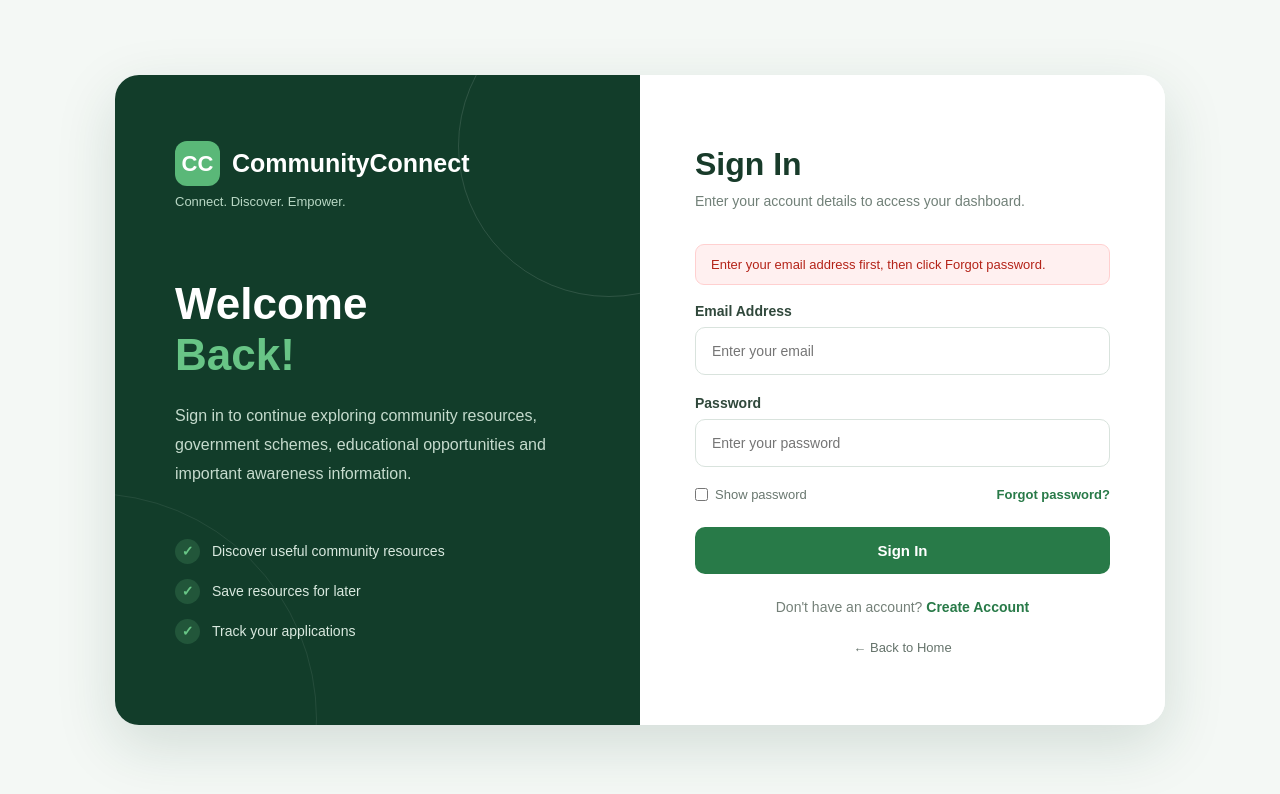
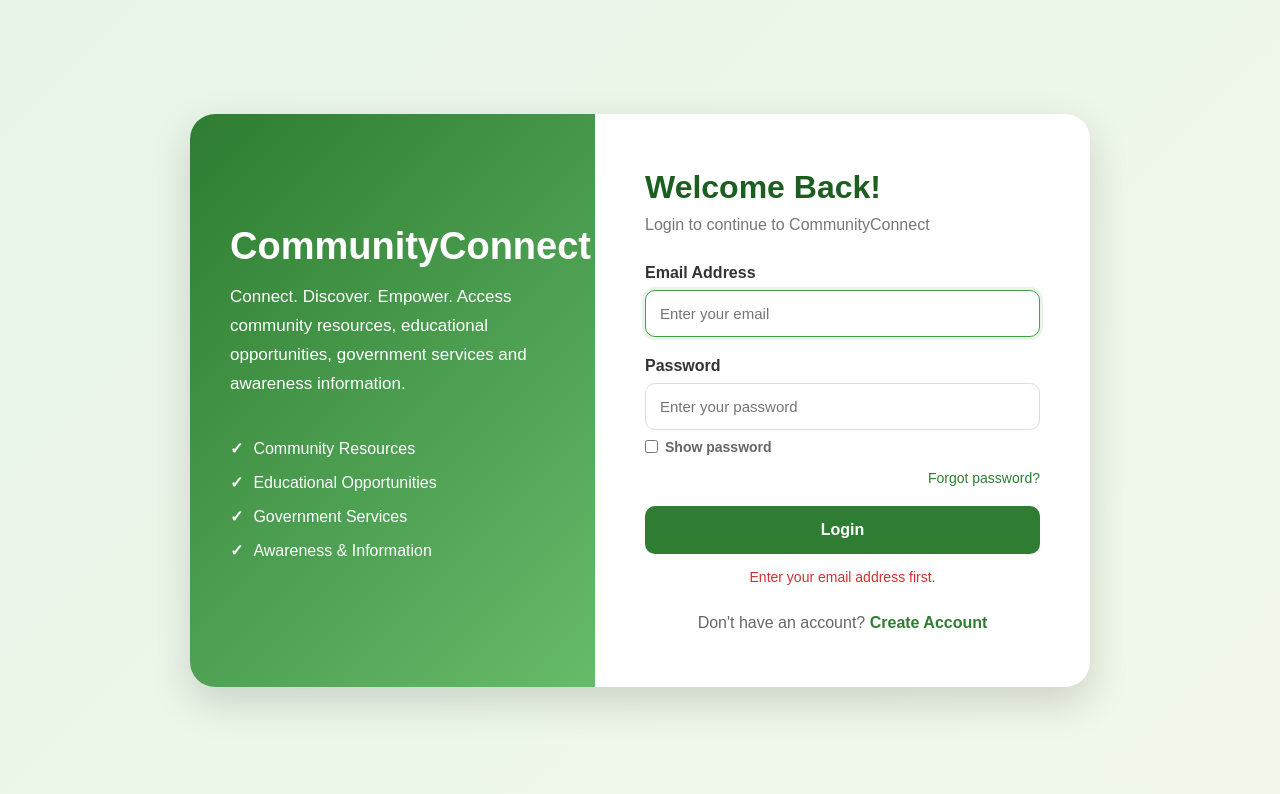
Before and after one commit to sreevavvediyappan-lang/Community-Resource-and-Awareness-Portal-project, a plain HTML site: page login.html in a window 1280 px wide. Both pictures are taken after a click on the link "Forgot password?". Drawn offline with Linux system fonts and the light colour scheme; no server answers.

Commit message:
Update login.html

```diff
--- a/login.html
+++ b/login.html
@@ -3,293 +3,197 @@
 <head>
     <meta charset="UTF-8">
     <meta name="viewport" content="width=device-width, initial-scale=1.0">
-
     <title>Login | CommunityConnect</title>
 
     <style>
         * {
+            box-sizing: border-box;
             margin: 0;
             padding: 0;
-            box-sizing: border-box;
-            font-family: Arial, Helvetica, sans-serif;
+            font-family: Arial, sans-serif;
         }
 
         body {
             min-height: 100vh;
-            background: #f4f8f5;
+            background: linear-gradient(135deg, #e8f5e9, #f1f8e9);
             display: flex;
+            justify-content: center;
             align-items: center;
-            justify-content: center;
-            padding: 30px;
+            padding: 20px;
         }
 
-        .login-wrapper {
-            width: 100%;
-            max-width: 1050px;
-            min-height: 650px;
+        .container {
+            width: 900px;
+            max-width: 100%;
+            min-height: 560px;
             background: white;
-            border-radius: 24px;
+            border-radius: 25px;
             overflow: hidden;
-            display: grid;
-            grid-template-columns: 1fr 1fr;
-            box-shadow: 0 20px 60px rgba(20, 70, 45, 0.15);
+            box-shadow: 0 15px 40px rgba(0, 0, 0, 0.15);
+            display: flex;
         }
 
-        .login-left {
-            background: #123d2a;
+        /* LEFT SIDE */
+        .left {
+            width: 45%;
+            background: linear-gradient(135deg, #2e7d32, #66bb6a);
             color: white;
-            padding: 60px;
+            padding: 55px 40px;
             display: flex;
             flex-direction: column;
             justify-content: center;
-            position: relative;
-            overflow: hidden;
         }
 
-        .login-left::before {
-            content: "";
-            position: absolute;
-            width: 300px;
-            height: 300px;
-            border: 1px solid rgba(255,255,255,0.12);
-            border-radius: 50%;
-            right: -120px;
-            top: -80px;
+        .left h1 {
+            font-size: 38px;
+            margin-bottom: 15px;
         }
 
-        .login-left::after {
-            content: "";
-            position: absolute;
-            width: 450px;
-            height: 450px;
-            border: 1px solid rgba(255,255,255,0.08);
-            border-radius: 50%;
-            left: -250px;
-            bottom: -220px;
+        .left p {
+            font-size: 17px;
+            line-height: 1.7;
+            margin-bottom: 25px;
         }
 
-        .brand {
-            position: relative;
-            z-index: 2;
-            margin-bottom: 70px;
+        .features {
+            list-style: none;
         }
 
-        .logo {
-            display: flex;
-            align-items: center;
-            gap: 12px;
-            font-size: 25px;
-            font-weight: 800;
+        .features li {
+            margin: 15px 0;
+            font-size: 16px;
         }
 
-        .logo-icon {
-            width: 45px;
-            height: 45px;
-            background: #5ab878;
-            border-radius: 12px;
-            display: flex;
-            align-items: center;
-            justify-content: center;
-            color: white;
-            font-size: 22px;
+        .features li::before {
+            content: "✓";
+            font-weight: bold;
+            margin-right: 10px;
         }
 
-        .tagline {
-            margin-top: 8px;
-            color: #b8d7c4;
-            font-size: 13px;
+        /* RIGHT SIDE */
+        .right {
+            width: 55%;
+            padding: 55px 50px;
+            display: flex;
+            flex-direction: column;
+            justify-content: center;
         }
 
-        .welcome {
-            position: relative;
-            z-index: 2;
-        }
-
-        .welcome h1 {
-            font-size: 44px;
-            line-height: 1.15;
-            margin-bottom: 22px;
-        }
-
-        .welcome h1 span {
-            color: #68c586;
-        }
-
-        .welcome p {
-            color: #c5dbcd;
-            font-size: 16px;
-            line-height: 1.8;
-            max-width: 430px;
-        }
-
-        .benefits {
-            position: relative;
-            z-index: 2;
-            margin-top: 35px;
-        }
-
-        .benefit {
-            display: flex;
-            align-items: center;
-            gap: 12px;
-            margin: 15px 0;
-            color: #d9e9df;
-            font-size: 14px;
-        }
-
-        .check {
-            width: 25px;
-            height: 25px;
-            border-radius: 50%;
-            background: rgba(104, 197, 134, 0.18);
-            color: #68c586;
-            display: flex;
-            align-items: center;
-            justify-content: center;
-            font-weight: bold;
-        }
-
-        .login-right {
-            padding: 55px;
-            display: flex;
-            align-items: center;
-            justify-content: center;
-            background: #ffffff;
-        }
-
-        .form-box {
-            width: 100%;
-            max-width: 420px;
-        }
-
-        .form-header {
-            margin-bottom: 35px;
-        }
-
-        .form-header h2 {
+        .right h2 {
+            color: #1b5e20;
             font-size: 32px;
-            color: #183b2a;
             margin-bottom: 10px;
         }
 
-        .form-header p {
-            color: #718078;
-            font-size: 14px;
+        .subtitle {
+            color: #777;
+            margin-bottom: 30px;
         }
 
         .form-group {
             margin-bottom: 20px;
         }
 
-        .form-group label {
+        label {
             display: block;
             margin-bottom: 8px;
-            color: #30483b;
-            font-size: 14px;
-            font-weight: 600;
+            color: #333;
+            font-weight: bold;
         }
 
-        .input-box input {
+        input[type="email"],
+        input[type="password"],
+        input[type="text"] {
             width: 100%;
-            padding: 15px 16px;
-            border: 1px solid #d9e3dd;
+            padding: 14px;
+            border: 1px solid #ddd;
             border-radius: 10px;
+            font-size: 15px;
             outline: none;
-            font-size: 14px;
-            color: #25372e;
-            transition: 0.3s;
         }
 
-        .input-box input:focus {
-            border-color: #3d9b5e;
-            box-shadow: 0 0 0 3px rgba(61, 155, 94, 0.10);
+        input:focus {
+            border-color: #43a047;
+            box-shadow: 0 0 0 3px rgba(67, 160, 71, 0.12);
         }
 
-        .password-row {
-            display: flex;
-            justify-content: space-between;
-            align-items: center;
-            margin-bottom: 25px;
-            font-size: 13px;
+        .password-box {
+            position: relative;
         }
 
-        .remember {
+        .password-box input {
+            padding-right: 45px;
+        }
+
+        .show-password {
+            margin-top: 9px;
             display: flex;
             align-items: center;
             gap: 7px;
-            color: #69776f;
+            font-size: 14px;
+            color: #666;
         }
 
-        .remember input {
-            accent-color: #287a48;
+        .show-password input {
+            width: auto;
+        }
+
+        .options {
+            display: flex;
+            justify-content: flex-end;
+            margin-top: -5px;
+            margin-bottom: 20px;
         }
 
         .forgot {
-            color: #287a48;
+            color: #2e7d32;
             text-decoration: none;
-            font-weight: 600;
+            font-size: 14px;
+            cursor: pointer;
         }
 
         .forgot:hover {
             text-decoration: underline;
         }
 
-        .login-btn {
+        button {
             width: 100%;
+            padding: 15px;
             border: none;
-            padding: 15px;
             border-radius: 10px;
-            background: #287a48;
+            background: #2e7d32;
             color: white;
-            font-size: 15px;
-            font-weight: 700;
+            font-size: 16px;
+            font-weight: bold;
             cursor: pointer;
             transition: 0.3s;
         }
 
-        .login-btn:hover {
-            background: #1f643b;
-            transform: translateY(-1px);
+        button:hover {
+            background: #1b5e20;
         }
 
-        .login-btn:disabled {
-            opacity: 0.7;
+        button:disabled {
+            background: #9e9e9e;
             cursor: not-allowed;
-            transform: none;
         }
 
         .message {
-            display: none;
-            padding: 12px 15px;
-            border-radius: 9px;
-            margin-bottom: 18px;
-            font-size: 13px;
-        }
-
-        .error {
-            display: block;
-            background: #fff0f0;
-            color: #b42318;
-            border: 1px solid #ffd0d0;
-        }
-
-        .success {
-            display: block;
-            background: #edf9f1;
-            color: #24733e;
-            border: 1px solid #c9ead3;
+            margin-top: 15px;
+            text-align: center;
+            font-size: 14px;
+            min-height: 20px;
         }
 
         .signup-text {
             text-align: center;
             margin-top: 25px;
-            color: #748078;
-            font-size: 14px;
+            color: #666;
         }
 
         .signup-text a {
-            color: #287a48;
-            font-weight: 700;
+            color: #2e7d32;
+            font-weight: bold;
             text-decoration: none;
         }
 
@@ -297,59 +201,22 @@
             text-decoration: underline;
         }
 
-        .home-link {
-            display: block;
-            text-align: center;
-            margin-top: 25px;
-            color: #65736b;
-            text-decoration: none;
-            font-size: 13px;
+        @media (max-width: 700px) {
+            .container {
+                flex-direction: column;
             }
 
-        .home-link:hover {
-            color: #287a48;
+            .left,
+            .right {
+                width: 100%;
             }
 
-        @media (max-width: 800px) {
-
-            body {
-                padding: 15px;
+            .left {
+                padding: 35px;
             }
 
-            .login-wrapper {
-                grid-template-columns: 1fr;
-            }
-
-            .login-left {
+            .right {
                 padding: 40px 30px;
-                min-height: 400px;
-            }
-
-            .brand {
-                margin-bottom: 40px;
-            }
-
-            .welcome h1 {
-                font-size: 34px;
-            }
-
-            .login-right {
-                padding: 40px 25px;
-            }
-        }
-
-        @media (max-width: 450px) {
-
-            .login-left {
-                padding: 35px 22px;
-            }
-
-            .login-right {
-                padding: 35px 20px;
-            }
-
-            .welcome h1 {
-                font-size: 30px;
             }
         }
     </style>
@@ -357,85 +224,37 @@
 
 <body>
 
-<div class="login-wrapper">
+<div class="container">
 
-    <div class="login-left">
+    <div class="left">
+        <h1>CommunityConnect</h1>
 
-        <div class="brand">
+        <p>
+            Connect. Discover. Empower.
+            Access community resources, educational opportunities,
+            government services and awareness information.
+        </p>
 
-            <div class="logo">
-                <div class="logo-icon">CC</div>
-                <span>CommunityConnect</span>
+        <ul class="features">
+            <li>Community Resources</li>
+            <li>Educational Opportunities</li>
+            <li>Government Services</li>
+            <li>Awareness & Information</li>
+        </ul>
     </div>
 
-            <div class="tagline">
-                Connect. Discover. Empower.
-            </div>
+    <div class="right">
 
-        </div>
+        <h2>Welcome Back!</h2>
 
-        <div class="welcome">
-
-            <h1>
-                Welcome<br>
-                <span>Back!</span>
-            </h1>
-
-            <p>
-                Sign in to continue exploring community resources,
-                government schemes, educational opportunities and
-                important awareness information.
+        <p class="subtitle">
+            Login to continue to CommunityConnect
         </p>
-
-        </div>
-
-        <div class="benefits">
-
-            <div class="benefit">
-                <div class="check">✓</div>
-                Discover useful community resources
-            </div>
-
-            <div class="benefit">
-                <div class="check">✓</div>
-                Save resources for later
-            </div>
-
-            <div class="benefit">
-                <div class="check">✓</div>
-                Track your applications
-            </div>
-
-        </div>
-
-    </div>
-
-
-    <div class="login-right">
-
-        <div class="form-box">
-
-            <div class="form-header">
-
-                <h2>Sign In</h2>
-
-                <p>
-                    Enter your account details to access your dashboard.
-                </p>
-
-            </div>
-
-            <div id="message" class="message"></div>
 
         <form id="loginForm">
 
             <div class="form-group">
-
-                    <label for="email">
-                        Email Address
-                    </label>
-
-                    <div class="input-box">
+                <label for="email">Email Address</label>
 
                 <input
                     type="email"
@@ -443,19 +262,13 @@
                     placeholder="Enter your email"
                     required
                 >
-
             </div>
-
-                </div>
-
 
             <div class="form-group">
 
-                    <label for="password">
-                        Password
-                    </label>
+                <label for="password">Password</label>
 
-                    <div class="input-box">
+                <div class="password-box">
 
                     <input
                         type="password"
@@ -466,56 +279,38 @@
 
                 </div>
 
-                </div>
-
-
-                <div class="password-row">
-
-                    <label class="remember">
-
+                <label class="show-password">
                     <input type="checkbox" id="showPassword">
-
                     Show password
-
                 </label>
-
-                    <a href="#" class="forgot" id="forgotPassword">
-                        Forgot password?
-                    </a>
 
             </div>
 
+            <div class="options">
+                <a class="forgot" id="forgotPassword">
+                    Forgot password?
+                </a>
+            </div>
 
-                <button type="submit" class="login-btn" id="loginButton">
-                    Sign In
+            <button type="submit" id="loginButton">
+                Login
             </button>
+
+            <div class="message" id="message"></div>
 
         </form>
 
-
-            <div class="signup-text">
-
+        <p class="signup-text">
             Don't have an account?
             <a href="signup.html">Create Account</a>
-
-            </div>
-
-
-            <a href="index.html" class="home-link">
-                ← Back to Home
-            </a>
-
-        </div>
+        </p>
 
     </div>
 
 </div>
 
 
-<!-- =========================================================
-     FIREBASE LOGIN
-========================================================= -->
-
+<!-- FIREBASE -->
 <script type="module">
 
     import { initializeApp }
@@ -524,125 +319,94 @@
     import {
         getAuth,
         signInWithEmailAndPassword,
-        sendPasswordResetEmail
+        sendPasswordResetEmail,
+        onAuthStateChanged
     }
     from "https://www.gstatic.com/firebasejs/12.0.0/firebase-auth.js";
 
 
-    /* =====================================================
-       YOUR FIREBASE CONFIGURATION
-    ===================================================== */
-
+    // Firebase configuration
     const firebaseConfig = {
 
-        apiKey: "YOUR_API_KEY",
+        apiKey: "AIzaSyDpm8pHtGj_6pTw_ltZqpbHDWuF1G7KgZ4",
 
-        authDomain: "YOUR_PROJECT_ID.firebaseapp.com",
+        authDomain:
+            "community-resourses.firebaseapp.com",
 
-        projectId: "YOUR_PROJECT_ID",
+        projectId:
+            "community-resourses",
 
-        storageBucket: "YOUR_PROJECT_ID.firebasestorage.app",
+        storageBucket:
+            "community-resourses.firebasestorage.app",
 
-        messagingSenderId: "YOUR_MESSAGING_SENDER_ID",
+        messagingSenderId:
+            "556205954035",
 
-        appId: "YOUR_APP_ID"
+        appId:
+            "1:556205954035:web:90c48e1ba4b241bc1ab886",
 
+        measurementId:
+            "G-BSVB77GELT"
     };
 
 
-    /* INITIALIZE FIREBASE */
-
+    // Initialize Firebase
     const app = initializeApp(firebaseConfig);
 
     const auth = getAuth(app);
 
 
-    /* GET HTML ELEMENTS */
-
     const loginForm =
         document.getElementById("loginForm");
 
-    const message =
-        document.getElementById("message");
+    const emailInput =
+        document.getElementById("email");
+
+    const passwordInput =
+        document.getElementById("password");
 
     const showPassword =
         document.getElementById("showPassword");
 
-    const passwordInput =
-        document.getElementById("password");
-
     const loginButton =
         document.getElementById("loginButton");
+
+    const message =
+        document.getElementById("message");
 
     const forgotPassword =
         document.getElementById("forgotPassword");
 
 
-    /* =====================================================
-       SHOW / HIDE PASSWORD
-    ===================================================== */
-
+    // Show / hide password
     showPassword.addEventListener("change", function () {
 
         if (this.checked) {
-
             passwordInput.type = "text";
-
         } else {
-
             passwordInput.type = "password";
-
         }
 
     });
 
 
-    /* =====================================================
-       DISPLAY MESSAGE
-    ===================================================== */
-
-    function showMessage(text, type) {
-
-        message.className = "message " + type;
-
-        message.textContent = text;
-
-    }
-
-
-    /* =====================================================
-       FIREBASE LOGIN
-    ===================================================== */
-
+    // Login
     loginForm.addEventListener("submit", async function (event) {
 
         event.preventDefault();
 
         const email =
-            document.getElementById("email")
-            .value
-            .trim()
-            .toLowerCase();
+            emailInput.value.trim();
 
         const password =
             passwordInput.value;
 
 
-        if (!email || !password) {
-
-            showMessage(
-                "Please enter your email and password.",
-                "error"
-            );
-
-            return;
-
-        }
-
+        message.textContent = "";
+        message.style.color = "#d32f2f";
 
         loginButton.disabled = true;
-
-        loginButton.textContent = "Signing in...";
+        loginButton.textContent = "Logging in...";
 
 
         try {
@@ -654,20 +418,11 @@
                     password
                 );
 
-
-            /* LOGIN SUCCESS */
-
             const user =
                 userCredential.user;
 
 
-            /*
-             * We only store the Firebase user's ID and email.
-             *
-             * IMPORTANT:
-             * The password is NOT stored in localStorage.
-             */
-
+            // Save login information
             localStorage.setItem(
                 "communityConnectLoggedIn",
                 "true"
@@ -684,10 +439,9 @@
             );
 
 
-            showMessage(
-                "Login successful! Opening your dashboard...",
-                "success"
-            );
+            message.style.color = "#2e7d32";
+            message.textContent =
+                "Login successful! Redirecting...";
 
 
             setTimeout(function () {
@@ -695,105 +449,68 @@
                 window.location.href =
                     "dashboard.html";
 
-            }, 1000);
+            }, 800);
 
 
         } catch (error) {
 
             console.error(error);
 
+            if (error.code === "auth/invalid-credential") {
 
-            let errorMessage =
-                "Incorrect email or password. Please try again.";
+                message.textContent =
+                    "Incorrect email or password.";
 
+            }
+            else if (error.code === "auth/user-not-found") {
 
-            if (
-                error.code ===
-                "auth/user-not-found"
-            ) {
+                message.textContent =
+                    "No account found with this email.";
 
-                errorMessage =
-                    "No account found with this email. Please create an account first.";
+            }
+            else if (error.code === "auth/wrong-password") {
+
+                message.textContent =
+                    "Incorrect password.";
+
+            }
+            else if (error.code === "auth/invalid-email") {
+
+                message.textContent =
+                    "Please enter a valid email address.";
+
+            }
+            else {
+
+                message.textContent =
+                    "Login failed. Please try again.";
 
             }
 
-
-            else if (
-                error.code ===
-                "auth/invalid-credential"
-            ) {
-
-                errorMessage =
-                    "Incorrect email or password.";
-
-            }
-
-
-            else if (
-                error.code ===
-                "auth/invalid-email"
-            ) {
-
-                errorMessage =
-                    "Please enter a valid email address.";
-
-            }
-
-
-            else if (
-                error.code ===
-                "auth/too-many-requests"
-            ) {
-
-                errorMessage =
-                    "Too many login attempts. Please try again later.";
-
-            }
-
-
-            showMessage(
-                errorMessage,
-                "error"
-            );
-
-
-        } finally {
-
             loginButton.disabled = false;
-
-            loginButton.textContent = "Sign In";
-
+            loginButton.textContent = "Login";
         }
 
     });
 
 
-    /* =====================================================
-       FORGOT PASSWORD
-    ===================================================== */
-
-    forgotPassword.addEventListener(
-        "click",
-        async function (event) {
-
-            event.preventDefault();
+    // Forgot password
+    forgotPassword.addEventListener("click", async function () {
 
         const email =
-                document.getElementById("email")
-                .value
-                .trim()
-                .toLowerCase();
+            emailInput.value.trim();
 
 
         if (!email) {
 
-                showMessage(
-                    "Enter your email address first, then click Forgot password.",
-                    "error"
-                );
+            message.style.color = "#d32f2f";
+
+            message.textContent =
+                "Enter your email address first.";
+
+            emailInput.focus();
 
             return;
-
         }
 
 
@@ -804,27 +521,58 @@
                 email
             );
 
+            message.style.color = "#2e7d32";
 
-                showMessage(
-                    "Password reset email sent. Please check your email.",
-                    "success"
-                );
+            message.textContent =
+                "Password reset email sent. Check your inbox.";
 
-
-            } catch (error) {
+        }
+        catch (error) {
 
             console.error(error);
 
+            message.style.color = "#d32f2f";
 
-                showMessage(
-                    "Unable to send password reset email. Please check your email address.",
-                    "error"
-                );
+            if (error.code === "auth/user-not-found") {
+
+                message.textContent =
+                    "No account found with this email.";
+
+            }
+            else {
+
+                message.textContent =
+                    "Could not send reset email.";
 
             }
 
         }
+
+    });
+
+
+    // If already logged in, go to dashboard
+    onAuthStateChanged(auth, function (user) {
+
+        if (user) {
+
+            localStorage.setItem(
+                "communityConnectLoggedIn",
+                "true"
             );
+
+            localStorage.setItem(
+                "communityConnectUID",
+                user.uid
+            );
+
+            localStorage.setItem(
+                "communityConnectEmail",
+                user.email || ""
+            );
+        }
+
+    });
 
 </script>
 
```
Lines whose indentation alone changed are shown as unchanged.
